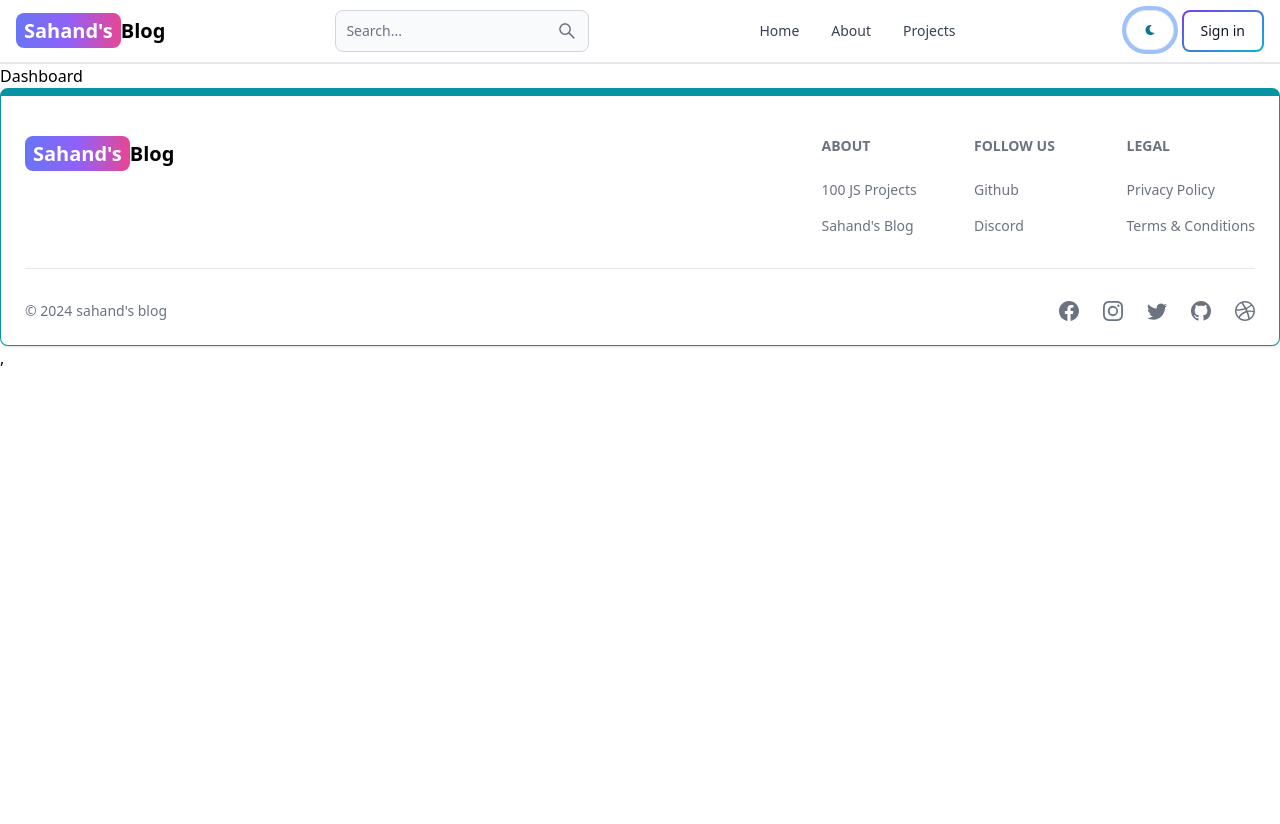
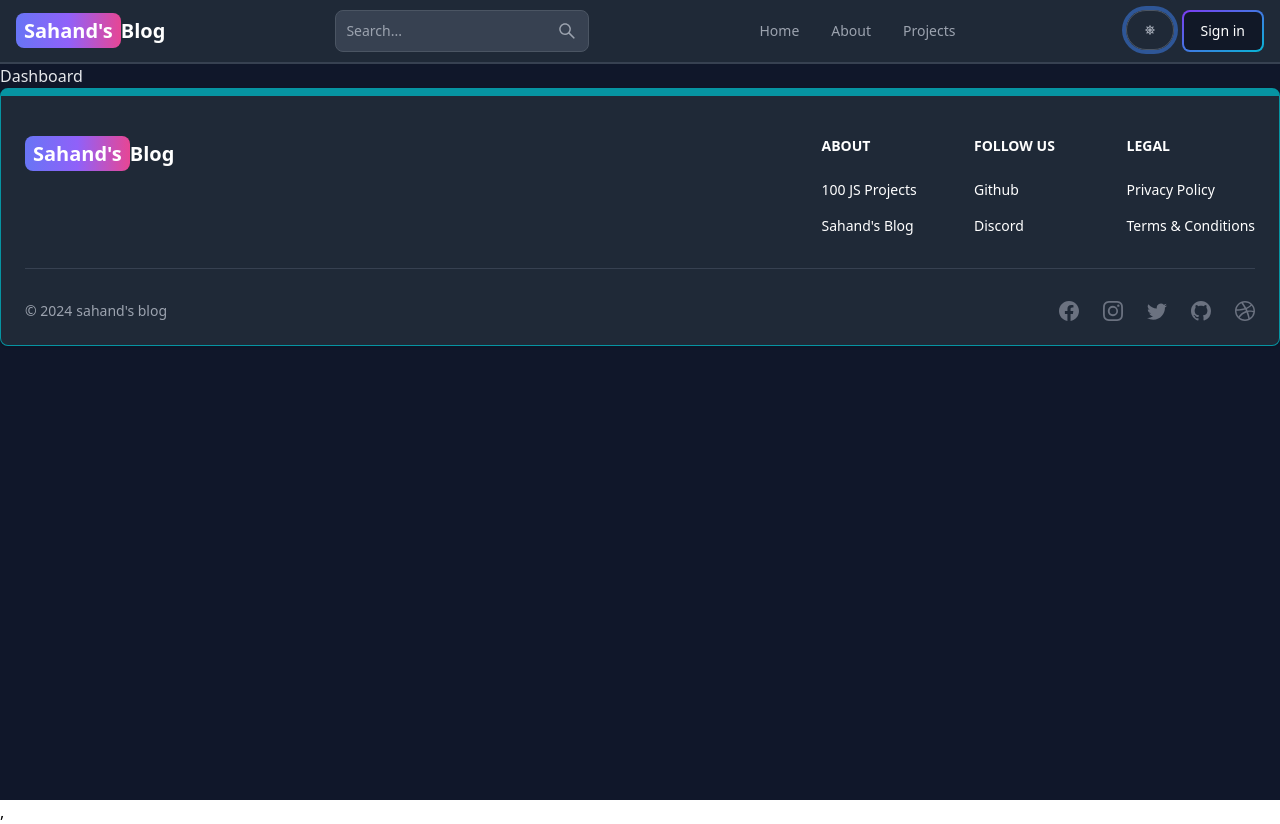
Before and after one commit to phanbadu/mern-blog, a React (Vite) app in the folder client/: page /dashboard in a window 1280 px wide. Both pictures are taken after a click on the button 1149 px from the left and 30 px from the top of the page. Before the commit the page ends 800 px from the top, so only its background shows below. Built offline with nearby package versions, Linux system fonts and the light colour scheme; no server answers.

Commit message:
complete dark mode function

```diff
--- a/client/src/components/Header.jsx
+++ b/client/src/components/Header.jsx
@@ -1,12 +1,15 @@
 import { Avatar, Button, Dropdown, Navbar, TextInput } from "flowbite-react";
 import { Link, useLocation } from "react-router-dom";
 import { AiOutlineSearch } from "react-icons/ai";
-import { FaMoon } from "react-icons/fa";
-import { useSelector } from "react-redux";
+import { FaMoon, FaSun } from "react-icons/fa";
+import { useSelector, useDispatch } from "react-redux";
+import { toggleTheme } from "../redux/theme/themeSlice.js"
 
 export default function Header() {
     const path = useLocation().pathname;
+    const dispatch = useDispatch();
     const { currentUser } = useSelector(state => state.user);
+    const { theme } = useSelector(state => state.theme);
 
     return (
         <Navbar className="border-b-2">
@@ -26,8 +29,11 @@
                 <AiOutlineSearch />
             </Button>
             <div className="flex gap-2 md:order-2">
-                <Button className="w-12 h-10 hidden sm:inline" color="gray" pill>
-                    <FaMoon />
+                <Button className="w-12 h-10 hidden sm:inline" color="gray" pill onClick={() => dispatch(toggleTheme())}>
+                    {theme === "light"
+                    ? (<FaMoon />)
+                    : (<FaSun />)
+                    }
                 </Button>
                 {currentUser ? (
                     <Dropdown arrowIcon={false} inline label={
--- /dev/null
+++ b/client/src/components/ThemeProvider.jsx
@@ -0,0 +1,13 @@
+import { useSelector } from "react-redux";
+
+export default function ThemeProvider({ children }) {
+    const { theme } = useSelector(state => state.theme);
+
+    return (
+        <div className={theme}>
+            <div className='bg-white text-gray-700 dark:text-gray-200 dark:bg-[rgb(16,23,42)] min-h-screen'>
+                {children}
+            </div>
+        </div>
+    )
+}
--- a/client/src/main.jsx
+++ b/client/src/main.jsx
@@ -5,11 +5,14 @@
 import { store, persistor } from "./redux/store.js";
 import { Provider } from 'react-redux';
 import { PersistGate } from 'redux-persist/integration/react';
+import ThemeProvider from './components/ThemeProvider.jsx';
 
 ReactDOM.createRoot(document.getElementById('root')).render(
     <PersistGate persistor={persistor}>
         <Provider store={store}>
-            <App />
+            <ThemeProvider>
+                <App />
+            </ThemeProvider>
         </Provider>,
     </PersistGate>
 );
--- a/client/src/redux/store.js
+++ b/client/src/redux/store.js
@@ -1,10 +1,12 @@
 import { configureStore, combineReducers } from '@reduxjs/toolkit';
 import userReducer from './user/userSlice';
+import themeReducer from "./theme/themeSlice";
 import { persistReducer, persistStore } from 'redux-persist';
 import storage from 'redux-persist/lib/storage';
 
 const rootReducer = combineReducers({
     user: userReducer,
+    theme: themeReducer,
 });
 
 const persistConfig = {
--- /dev/null
+++ b/client/src/redux/theme/themeSlice.js
@@ -0,0 +1,18 @@
+import { createSlice } from "@reduxjs/toolkit";
+
+const initialState = {
+    theme: "light",
+};
+
+const themeSlice = createSlice({
+    name: "user",
+    initialState,
+    reducers: {
+        toggleTheme: (state) => {
+            state.theme = state.theme === "light" ? "dark" : "light";
+        },
+    }
+});
+
+export const { toggleTheme, } = themeSlice.actions;
+export default themeSlice.reducer;
```
